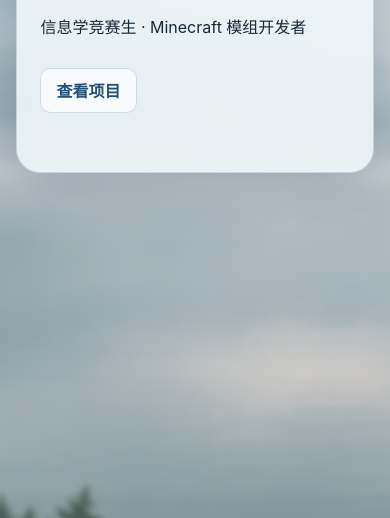
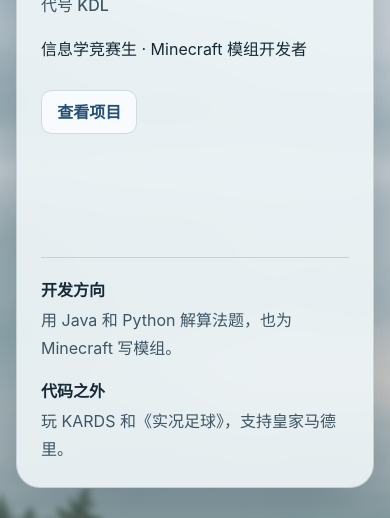
Before and after one commit to kyle-lucius/kyle-lucius.github.io, an Astro site: page / in a window 390 px wide. Shown: the part 326-844 px from the top of the page. Built offline with nearby package versions, Linux system fonts and the light colour scheme; Astro itself is replaced by a stand-in of ours.

Commit message:
Expand portfolio panels and animate tab changes

```diff
--- a/src/pages/index.astro
+++ b/src/pages/index.astro
@@ -32,10 +32,22 @@ const description = 'Kyle Lucius（代号 KDL）的个人主页。关于信息
     </header>
     <main id="main" class="frame" tabindex="-1">
       <section id="home" class="hero panel" aria-labelledby="name">
-        <h1 id="name">Kyle Lucius</h1>
-        <p class="codename">代号 KDL</p>
-        <p class="role">信息学竞赛生 · Minecraft 模组开发者</p>
-        <a class="hero-link" href="#archive">查看项目</a>
+        <div class="hero-intro">
+          <h1 id="name">Kyle Lucius</h1>
+          <p class="codename">代号 KDL</p>
+          <p class="role">信息学竞赛生 · Minecraft 模组开发者</p>
+          <a class="hero-link" href="#archive">查看项目</a>
+        </div>
+        <div class="hero-details">
+          <div>
+            <h2>开发方向</h2>
+            <p>用 Java 和 Python 解算法题，也为 Minecraft 写模组。</p>
+          </div>
+          <div>
+            <h2>代码之外</h2>
+            <p>玩 KARDS 和《实况足球》，支持皇家马德里。</p>
+          </div>
+        </div>
       </section>
       <section id="about" class="panel">
         <h2>关于我</h2>
@@ -65,9 +77,9 @@ const description = 'Kyle Lucius（代号 KDL）的个人主页。关于信息
       <section id="contact" class="panel">
         <h2>联系我</h2>
         <div class="contact-links">
-          <a href="mailto:egamer1337@gmail.com">egamer1337@gmail.com</a>
-          <a href="https://github.com/kyle-lucius">GitHub / kyle-lucius</a>
-          <a href="https://www.luogu.com.cn/user/1022986">洛谷 / 1022986</a>
+          <a href="mailto:egamer1337@gmail.com"><strong>邮箱</strong><span>egamer1337@gmail.com</span></a>
+          <a href="https://github.com/kyle-lucius"><strong>GitHub</strong><span>kyle-lucius</span></a>
+          <a href="https://www.luogu.com.cn/user/1022986"><strong>洛谷</strong><span>用户 1022986</span></a>
         </div>
       </section>
     </main>
--- a/src/styles/site.css
+++ b/src/styles/site.css
@@ -34,7 +34,10 @@
 body, h1, h2, h3, p { margin: 0; }
 body {
   min-height: 100vh;
-  padding-block: clamp(1rem, 5vh, 4rem);
+  min-height: 100svh;
+  display: flex;
+  flex-direction: column;
+  padding-block: clamp(1rem, 3.5svh, 2.5rem);
   isolation: isolate;
   line-height: 1.75;
   overflow-wrap: anywhere;
@@ -49,7 +52,7 @@ body::before {
   filter: blur(3px);
   transform: scale(1.04);
 }
-.frame { width: min(calc(100% - 2rem), 49rem); margin-inline: auto; }
+.frame { width: min(calc(100% - 2rem), 72rem); margin-inline: auto; }
 a { color: var(--link); text-underline-offset: .24em; }
 a:hover { text-decoration-thickness: 2px; }
 :focus-visible { outline: 2px solid var(--link); outline-offset: 3px; }
@@ -85,19 +88,27 @@ nav a {
 nav a:hover { color: var(--ink); background: var(--panel); }
 nav a[aria-selected="true"] { color: var(--ink); background: var(--tab-active); box-shadow: 0 1px 6px var(--shadow); }
 
-main { margin-top: clamp(1.5rem, 11vh, 7rem); }
+main {
+  flex: 1;
+  display: flex;
+  flex-direction: column;
+  margin-top: clamp(1rem, 3.5svh, 2.5rem);
+}
 .panel {
-  min-height: 23rem;
-  padding: clamp(1.4rem, 6vw, 4rem);
+  flex: 1;
+  min-height: 25rem;
+  padding: clamp(1.5rem, 6vw, 4.75rem);
   border-radius: 1.5rem;
   scroll-margin-top: 1rem;
 }
 .panel:not([hidden]) ~ .panel:not([hidden]) { margin-top: 1rem; }
-.hero:not([hidden]) { display: flex; flex-direction: column; align-items: flex-start; justify-content: center; }
-h1 { font-size: clamp(2.55rem, 8vw, 5rem); line-height: 1.04; letter-spacing: -.065em; font-weight: 700; }
+.hero:not([hidden]) { display: flex; flex-direction: column; gap: clamp(2rem, 6svh, 4rem); }
+.hero-intro { margin-block: auto; }
+h1 { font-size: clamp(2.55rem, 8vw, 6.25rem); line-height: 1.04; letter-spacing: -.065em; font-weight: 700; }
 .codename { margin-top: .85rem; color: var(--muted); font-weight: 550; }
 .role { margin-top: 1rem; font-size: clamp(1rem, 2.7vw, 1.2rem); }
 .hero-link {
+  display: inline-block;
   margin-top: 1.7rem;
   padding: .45rem .95rem;
   border: 1px solid var(--line);
@@ -107,6 +118,15 @@ h1 { font-size: clamp(2.55rem, 8vw, 5rem); line-height: 1.04; letter-spacing: -.
   text-decoration: none;
 }
 .hero-link:hover { text-decoration: underline; }
+.hero-details {
+  display: grid;
+  grid-template-columns: repeat(2, minmax(0, 1fr));
+  gap: 1.25rem 2rem;
+  padding-top: 1.45rem;
+  border-top: 1px solid var(--line);
+}
+.hero-details h2 { margin-bottom: .35rem; font-size: 1rem; letter-spacing: normal; }
+.hero-details p { color: var(--muted); }
 h2 { margin-bottom: 1.15rem; font-size: clamp(1.55rem, 3vw, 2.25rem); line-height: 1.22; letter-spacing: -.035em; }
 .bio p + p, article p { margin-top: .4rem; color: var(--muted); }
 .interest-heading { margin-top: 1.5rem; margin-bottom: .3rem; }
@@ -115,12 +135,41 @@ article + article { margin-top: 1.25rem; padding-top: 1.25rem; border-top: 1px s
 h3 { font-size: 1.125rem; font-weight: 650; }
 small { color: var(--muted); font-size: .875rem; }
 article a { display: inline-block; margin-top: .4rem; margin-right: .8rem; }
-.contact-links { display: grid; justify-items: start; gap: .8rem; }
+.contact-links { display: grid; grid-template-columns: repeat(auto-fit, minmax(min(100%, 14rem), 1fr)); gap: .85rem; }
+.contact-links a {
+  display: grid;
+  gap: .2rem;
+  padding: 1rem 1.15rem;
+  border: 1px solid var(--line);
+  border-radius: .85rem;
+  background: var(--tab-track);
+  text-decoration: none;
+}
+.contact-links a:hover { background: var(--tab-active); }
+.contact-links a:hover span { text-decoration: underline; }
+.contact-links strong { color: var(--ink); }
+
+@media (prefers-reduced-motion: no-preference) {
+  .masthead { animation: entrance 400ms ease-out; }
+  main { animation: entrance 480ms ease-out; }
+  .panel[role="tabpanel"]:not([hidden]) { animation: tab-in 260ms ease-out; }
+  nav a { transition: background-color 180ms ease, color 180ms ease; }
+}
+
+@keyframes entrance {
+  from { opacity: 0; transform: translateY(10px); }
+  to { opacity: 1; transform: translateY(0); }
+}
+
+@keyframes tab-in {
+  from { opacity: .35; transform: translateY(6px); }
+  to { opacity: 1; transform: translateY(0); }
+}
 
 @media (max-width: 31rem) {
   .masthead { flex-wrap: wrap; padding: .65rem .75rem; }
   nav { width: 100%; }
   nav a { padding-inline: .2rem; }
-  main { margin-top: 2rem; }
   .panel { min-height: 20rem; }
+  .hero-details { grid-template-columns: 1fr; }
 }
```
